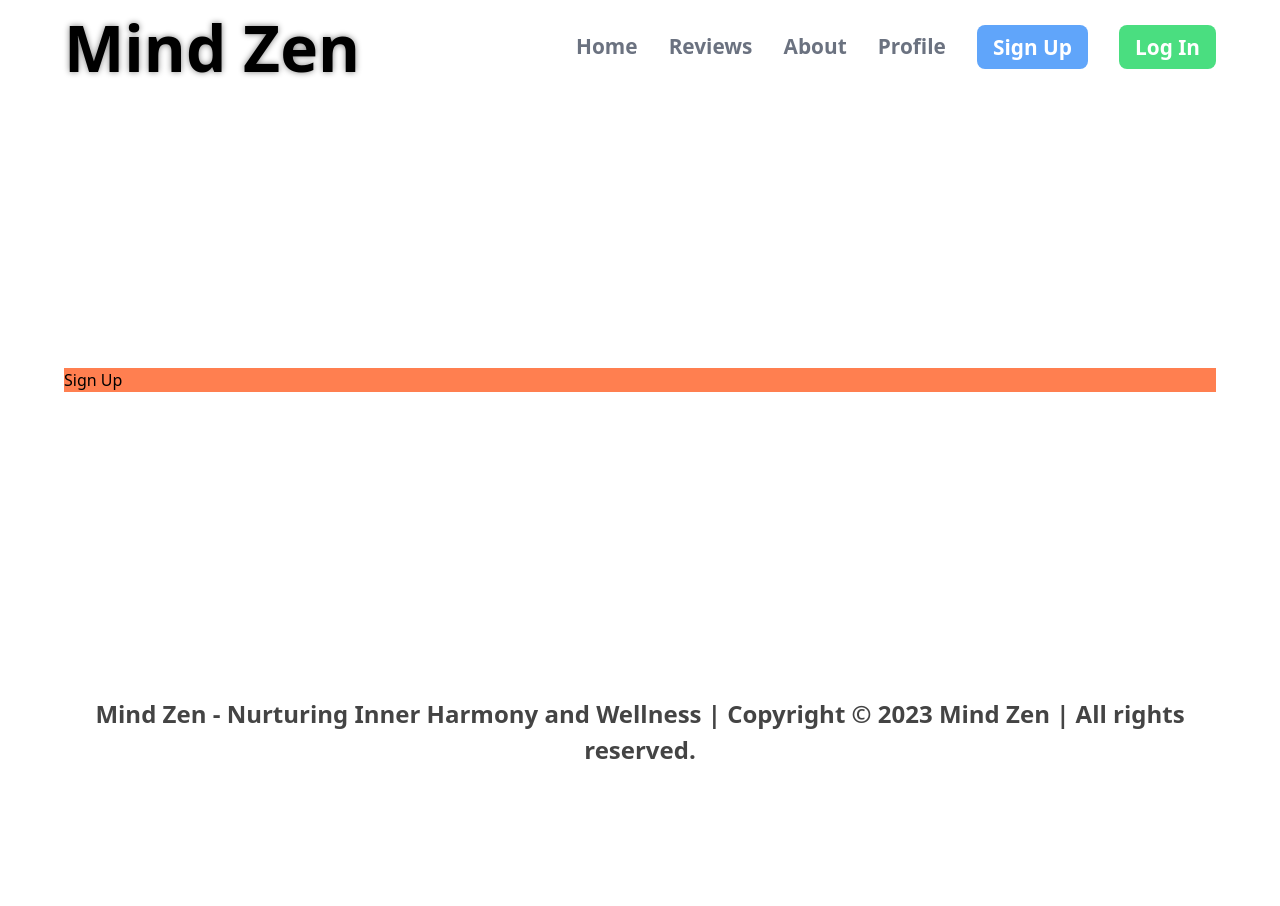
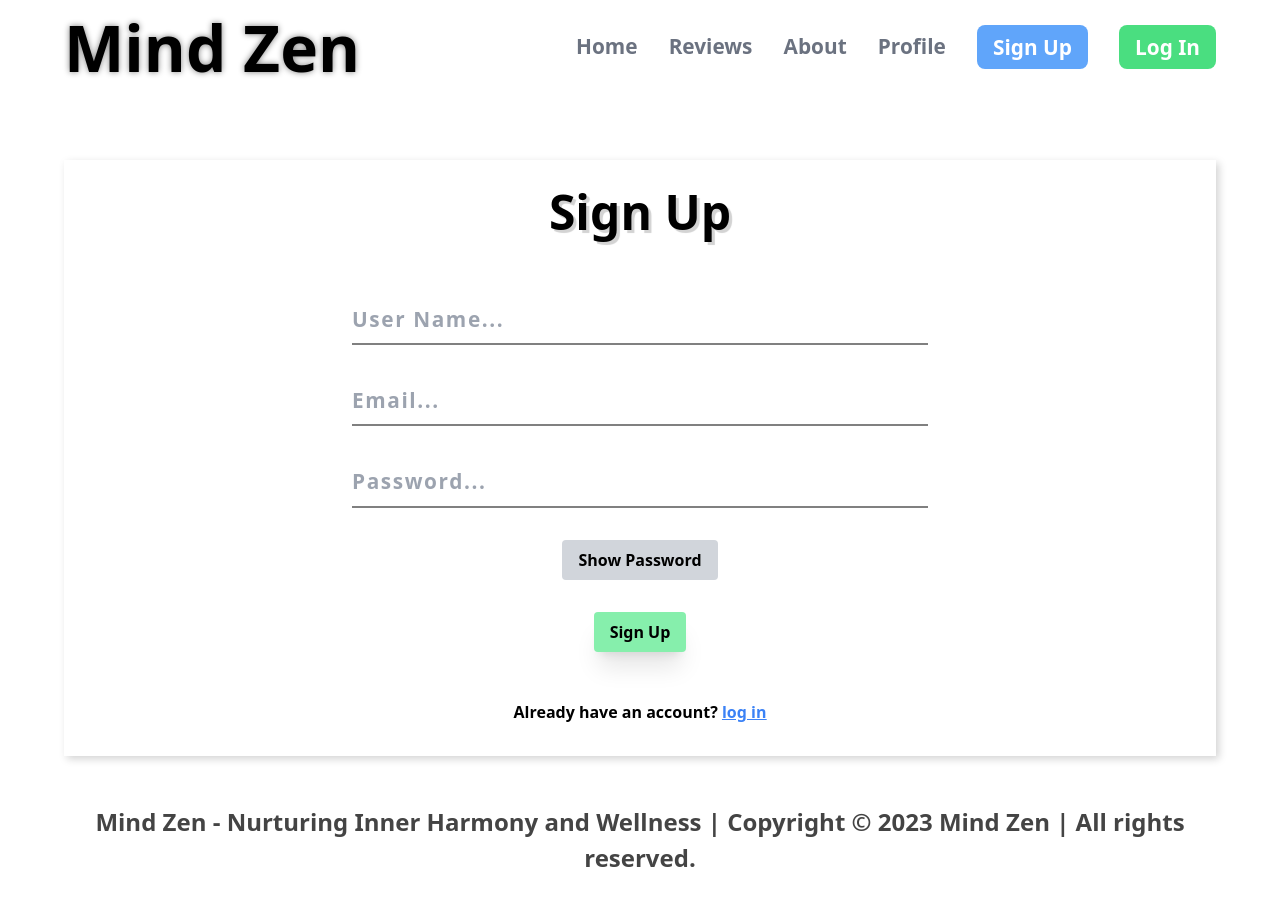
Before and after one commit to Nafiz-Mahmud/Mind-Zen-Next-Tailwind-FrontEnd, a Next.js app: page /sign_up in a window 1280 px wide. Before the commit the page ends 800 px from the top, so only its background shows below. Built offline with nearby package versions, Linux system fonts and the light colour scheme.

Commit message:
signup and login design

```diff
--- /dev/null
+++ b/src/app/about/page.tsx
@@ -0,0 +1,7 @@
+export default function About() {
+  return (
+    <div className="about">
+      <h1>About Page</h1>
+    </div>
+  );
+}
--- a/src/app/log_in/page.tsx
+++ b/src/app/log_in/page.tsx
@@ -1,8 +1,53 @@
+"use client";
+import { useState } from "react";
 import "../../styles/log_in.scss";
+import Link from "next/link";
 export default function SignUp() {
+  const [isShowPass, setIsShowPass] = useState(false);
+  const [email, setEmail] = useState("");
+  const [password, setPassword] = useState("");
+  const [error, setError] = useState(null);
+  async function handleSubmit(e) {
+    e.preventDefault();
+    console.log({ email, password });
+    password.length < 6
+      ? setError("Password must be atleast 6 characters.")
+      : setError(null);
+  }
   return (
     <div className="log_in">
-      <h1>Log In</h1>
+      <div className="login_container">
+        <h1 className="login_title">Log In</h1>
+        <form onSubmit={handleSubmit}>
+          <input
+            type="email"
+            name="email"
+            placeholder="Email..."
+            onInput={(e) => setEmail(e.target.value)}
+          />
+          <input
+            type={isShowPass ? "text" : "password"}
+            placeholder="Password..."
+            onChange={(e) => setPassword(e.target.value)}
+          />
+          <button
+            className="show_hide_password"
+            onClick={() => setIsShowPass((c) => !c)}
+          >
+            {isShowPass ? "Hide" : "Show"} Password
+          </button>
+          {error && <h6 className="login_error">{error}</h6>}
+          <button className="login_submit_button" type="submit">
+            Log In
+          </button>
+        </form>
+        <p>
+          Don{"'"}t have an account?{" "}
+          <span className="sign_up_here">
+            <Link href="/sign_up">sign up here</Link>
+          </span>{" "}
+        </p>
+      </div>
     </div>
   );
 }
--- /dev/null
+++ b/src/app/reviews/page.tsx
@@ -0,0 +1,7 @@
+export default function Reviews() {
+  return (
+    <div className="reviews">
+      <h1>Reviews Page</h1>
+    </div>
+  );
+}
--- a/src/app/sign_up/page.tsx
+++ b/src/app/sign_up/page.tsx
@@ -1,8 +1,40 @@
+"use client";
 import "../../styles/sign_up.scss";
+import { useState } from "react";
+import Link from "next/link";
 export default function SignUp() {
+  const [isShowPass, setIsShowPass] = useState(false);
+  async function handleSubmit(e) {
+    e.preventDefault();
+  }
   return (
     <div className="sign_up">
-      <h1>Sign Up</h1>
+      <div className="signup_container">
+        <h1 className="signup_title">Sign Up</h1>
+        <form onSubmit={handleSubmit}>
+          <input type="text" placeholder="User Name..." />
+          <input type="email" name="email" placeholder="Email..." />
+          <input
+            type={isShowPass ? "text" : "password"}
+            placeholder="Password..."
+          />
+          <button
+            className="show_hide_password"
+            onClick={() => setIsShowPass((c) => !c)}
+          >
+            {isShowPass ? "Hide" : "Show"} Password
+          </button>
+          <button className="signup_submit_button" type="submit">
+            Sign Up
+          </button>
+        </form>
+        <p>
+          Already have an account?{" "}
+          <span className="login_here">
+            <Link href="/log_in">log in</Link>
+          </span>{" "}
+        </p>
+      </div>
     </div>
   );
 }
--- a/src/app/user_profile/[user_id]/page.tsx
+++ b/src/app/user_profile/[user_id]/page.tsx
@@ -53,12 +53,16 @@ export default function UserProfile() {
           <h1 className="name">{user.name}</h1>
           <h1 className="email">{user.email}</h1>
           <h1 className="time">Created 3 days ago</h1>
-          <button>Edit</button>
-          <button>Delete</button>
         </div>
       </div>
       <div className="profile_reviews">
-        <h1 className="num_reviews">{user.reviews} Reviews</h1>
+        <div className="num_reviews_edit_delete">
+          <h1>{user.reviews} Reviews</h1>
+          <div className="edit_delete_profile">
+            <button>Edit Profile</button>
+            <button>Delete Profile</button>
+          </div>
+        </div>
         <div className="reviews">
           {reviews?.map((review) => (
             <div className="review" key={review.id}>
--- a/src/styles/sign_up.scss
+++ b/src/styles/sign_up.scss
@@ -1,3 +1,41 @@
 .sign_up {
-  background-color: coral;
+  box-shadow: 0.2rem 0.2rem 0.5rem lightgray;
+  padding: 1rem 0rem;
+  margin: 4em 0rem 1rem 0rem;
+  .signup_container {
+    @apply flex flex-col;
+    .signup_title {
+      @apply text-[3rem] font-bold text-center;
+      text-shadow: 0.2rem 0.2rem 0.05rem lightgray;
+    }
+
+    form {
+      @apply flex flex-col items-center gap-[2rem] my-[3rem];
+      input {
+        padding: 0.5rem 0rem;
+        width: 50%;
+        border-bottom: 0.15rem solid gray;
+        outline: none;
+        font-weight: bold;
+        background-color: transparent;
+        letter-spacing: 0.1rem;
+        font-size: 1.3rem;
+        &:focus {
+          border-bottom: 0.15rem solid skyblue;
+        }
+      }
+      .show_hide_password {
+        @apply bg-gray-300 px-[1rem] py-[.5rem] hover:bg-gray-400 rounded font-semibold;
+      }
+      .signup_submit_button {
+        @apply bg-green-300 px-[1rem] py-[.5rem] rounded font-bold hover:bg-green-400 hover:scale-105 duration-200 shadow-xl;
+      }
+    }
+    p {
+      @apply font-semibold text-center pb-[1rem];
+      span {
+        @apply underline text-blue-500 cursor-pointer;
+      }
+    }
+  }
 }
```
Also changed, not shown: src/styles/log_in.scss (+42 -1 lines), src/styles/user_profile.scss (+17 -2 lines).
